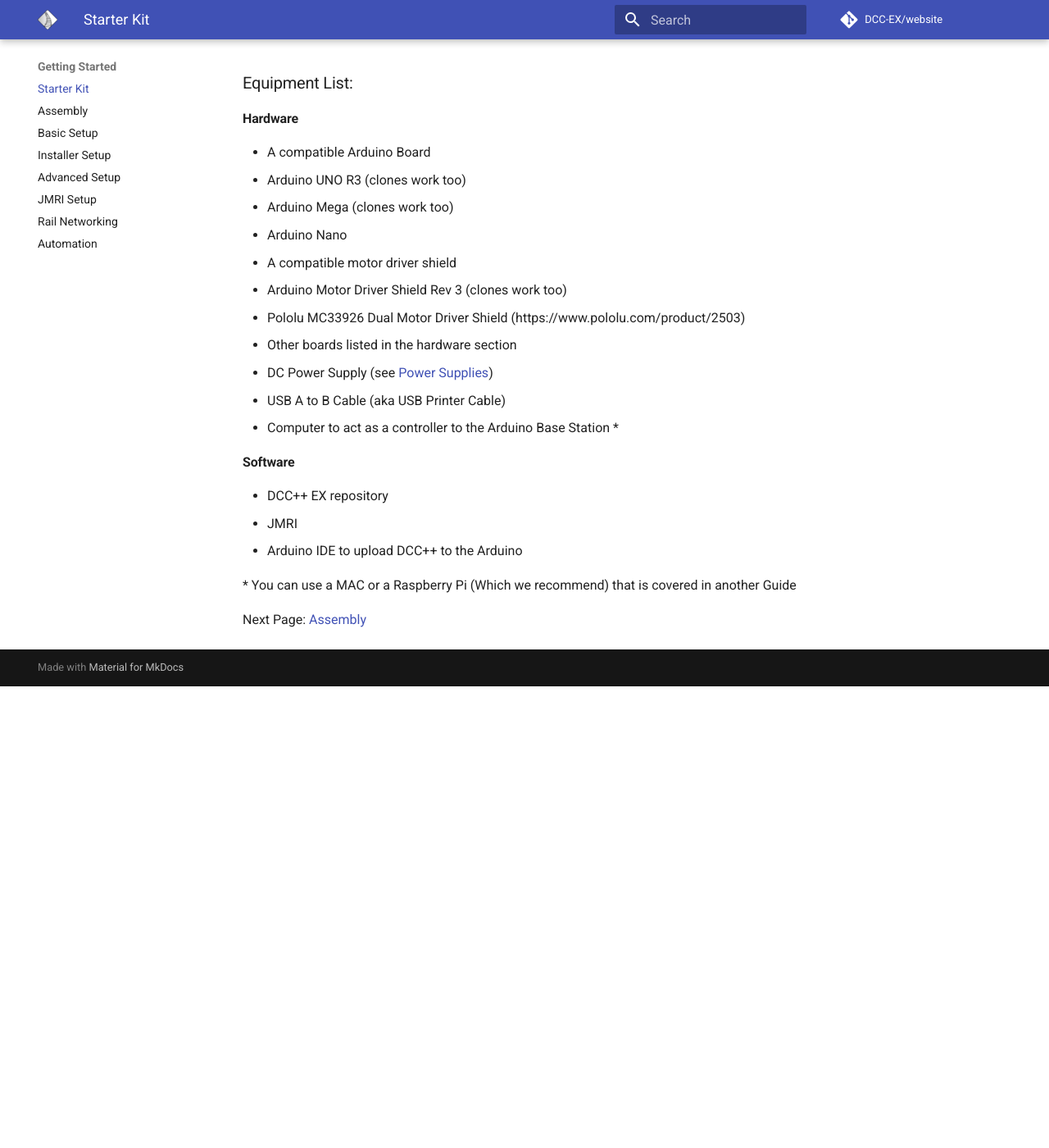
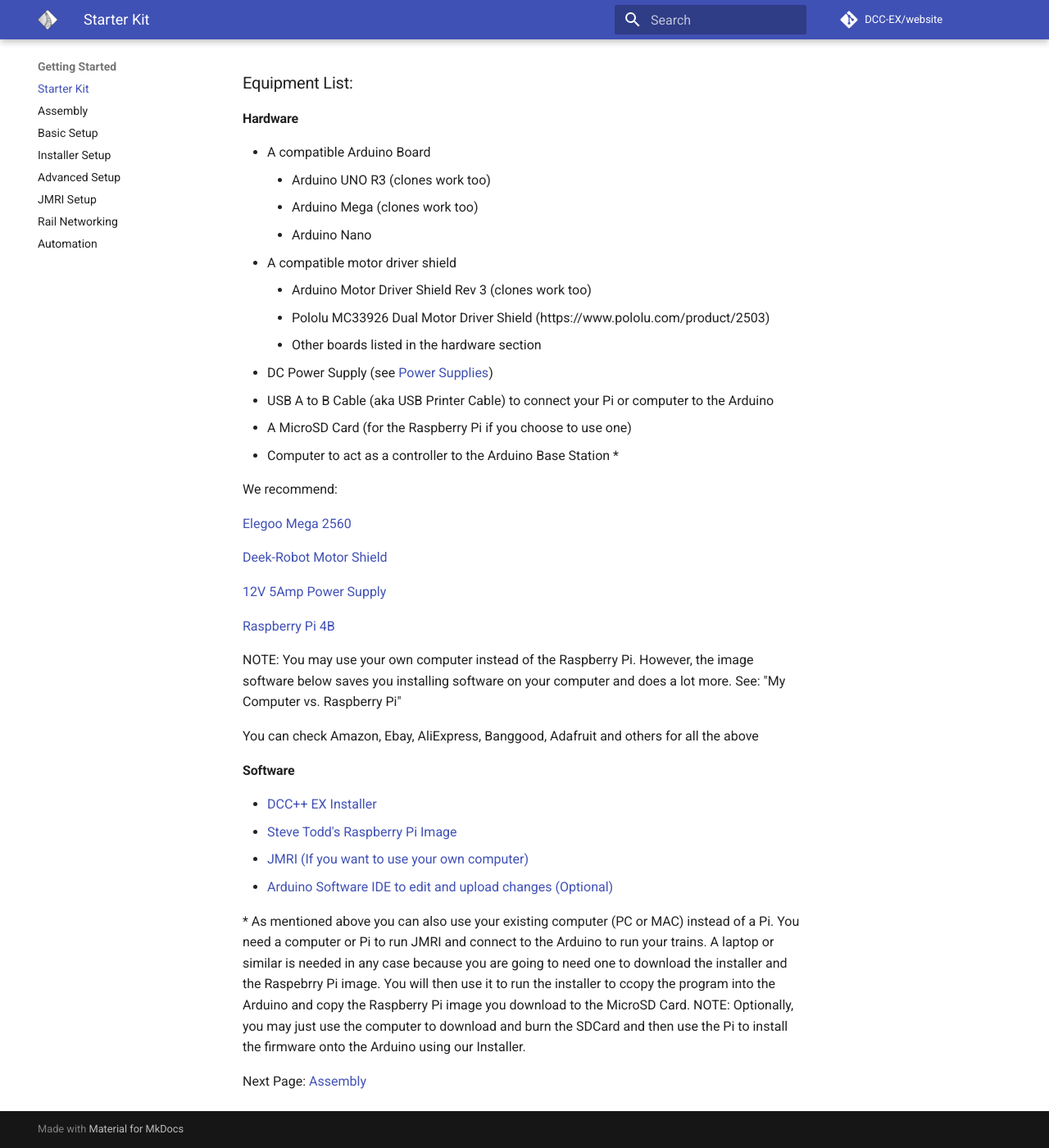
Before and after one commit to DCC-EX/website, an MkDocs documentation site: the page built from docs/start/starter-kit.md, in a window 1280 px wide and 1400 px high, scrolled down 1008 px. Shown: the whole window at 82% size. Built offline with MkDocs 1.6.1 and Material for MkDocs 9.7.7, drawn with Linux system fonts in a browser that asks for light colours; comment, search, counter and statistics services are not loaded; before the commit the page ends 1845 px from its top, so only the background shows below that.

Commit message:
Add content to starter-kit

```diff
--- a/docs/start/starter-kit.md
+++ b/docs/start/starter-kit.md
@@ -20,23 +20,39 @@
 #### Hardware
 
 * A compatible Arduino Board
-  * Arduino UNO R3 (clones work too)
-  * Arduino Mega (clones work too)
-  * Arduino Nano
+    * Arduino UNO R3 (clones work too)
+    * Arduino Mega (clones work too)
+    * Arduino Nano
 * A compatible motor driver shield
-  * Arduino Motor Driver Shield Rev 3 (clones work too)
-  * Pololu MC33926 Dual Motor Driver Shield (https://www.pololu.com/product/2503)
-  * Other boards listed in the hardware section
+    * Arduino Motor Driver Shield Rev 3 (clones work too)
+    * Pololu MC33926 Dual Motor Driver Shield (https://www.pololu.com/product/2503)
+    * Other boards listed in the hardware section
 * DC Power Supply (see [Power Supplies](../hardware/power-supplies.md))
-* USB A to B Cable (aka USB Printer Cable)
+* USB A to B Cable (aka USB Printer Cable) to connect your Pi or computer to the Arduino
+* A MicroSD Card (for the Raspberry Pi if you choose to use one)
 * Computer to act as a controller to the Arduino Base Station \*
+
+We recommend:
+
+[Elegoo Mega 2560](https://www.amazon.com/ELEGOO-ATmega2560-ATMEGA16U2-Projects-Compliant/dp/B01H4ZLZLQ/ref=asc_df_B01H4ZLZLQ/?tag=hyprod-20&linkCode=df0&hvadid=309743296044&hvpos=&hvnetw=g&hvrand=2075336217815630856&hvpone=&hvptwo=&hvqmt=&hvdev=c&hvdvcmdl=&hvlocint=&hvlocphy=9009681&hvtargid=pla-490931309987&psc=1)
+
+[Deek-Robot Motor Shield](https://www.aliexpress.com/item/32832049214.html?src=google&src=google&albch=shopping&acnt=494-037-6276&isdl=y&slnk=&plac=&mtctp=&albbt=Google_7_shopping&aff_platform=google&aff_short_key=UneMJZVf&&albagn=888888&albcp=1582410664&albag=59754279756&trgt=743612850874&crea=en32832049214&netw=u&device=c&albpg=743612850874&albpd=en32832049214&gclid=CjwKCAjwrcH3BRApEiwAxjdPTQJGRS7xnxV6FvOM14ZyRdKZHZiOUmS5oI74ytkxk5biSFBRGnazaxoCXaEQAvD_BwE&gclsrc=aw.ds)
+
+[12V 5Amp Power Supply](https://www.amazon.com/LEDMO-Power-Supply-Transformers-Adapter/dp/B01461MOGQ/ref=redir_mobile_desktop?ie=UTF8&aaxitk=0jN3RieNiW-Jxn0JuJS6dQ&hsa_cr_id=2529139070101&ref_=sbx_be_s_sparkle_mcd_asin_0)
+
+[Raspberry Pi 4B](https://www.google.com/search?q=raspberry+pi+4&rlz=1C1CHVZ_enUS586US586&sxsrf=ALeKk00RT_osXNqIbJ_Xut4J5jqmo4mWjw:1592847200887&source=lnms&tbm=shop&sa=X&ved=2ahUKEwjNidyc-pXqAhXPct8KHdPXA9kQ_AUoAXoECAwQAw&biw=1230&bih=617#spd=3143731532782929925)
+
+NOTE: You may use your own computer instead of the Raspberry Pi. However, the image software below saves you installing software on your computer and does a lot more. See: "My Computer vs. Raspberry Pi"
+
+You can check Amazon, Ebay, AliExpress, Banggood, Adafruit and others for all the above
 
 #### Software
 
-* DCC++ EX repository
-* JMRI
-* Arduino IDE to upload DCC++ to the Arduino
+* [DCC++ EX Installer](https://github.com/DCC-EX/BaseStation-Installer/releases/tag/v2.0)
+* [Steve Todd's Raspberry Pi Image](https://mstevetodd.com/rpi)
+* [JMRI (If you want to use your own computer)](https://www.jmri.org/)
+* [Arduino Software IDE to edit and upload changes (Optional)](https://www.arduino.cc/)
 
-\* You can use a MAC or a Raspberry Pi (Which we recommend) that is covered in another Guide
+\* As mentioned above you can also use your existing computer (PC or MAC) instead of a Pi. You need a computer or Pi to run JMRI and connect to the Arduino to run your trains. A laptop or similar is needed in any case because you are going to need one to download the installer and the Raspebrry Pi image. You will then use it to run the installer to  ccopy the program into the Arduino and copy the Raspberry Pi image you download to the MicroSD Card. NOTE: Optionally, you may just use the computer to download and burn the SDCard and then use the Pi to install the firmware onto the Arduino using our Installer.
 
 Next Page: [Assembly](assembly.md)
```
